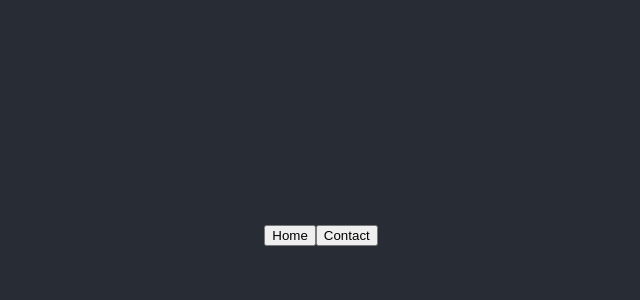
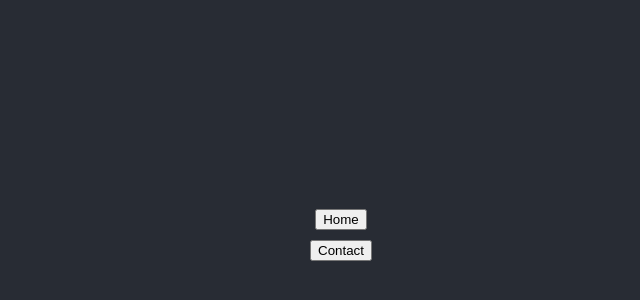
Before and after one commit to ivenk/mysite, a React (Create React App) app: page / in a window 1280 px wide. Shown: the part 170-470 px from the top of the page, without its empty margins (319-959 px from the left). Built offline with nearby package versions, Linux system fonts and the light colour scheme.

Commit message:
Created css file for navbar

```diff
--- /dev/null
+++ b/src/NavigationBarComponent/NavBar.css
@@ -0,0 +1,4 @@
+.nav-bar-list {
+    list-style: none;
+    align-items: normal;
+}
--- a/src/NavigationBarComponent/NavBar.js
+++ b/src/NavigationBarComponent/NavBar.js
@@ -1,11 +1,14 @@
 import React from 'react';
+import './NavBar.css';
 
 class NavBar extends React.Component {
     render() {
         return (
             <div className="nav-bar">
-                {this.renderButton("Home")}
-                {this.renderButton("Contact")}
+                <ul className="nav-bar-list">
+                    <li>{this.renderButton("Home")}</li>
+                    <li>{this.renderButton("Contact")}</li>
+                </ul>
             </div>
         );
     }
```
